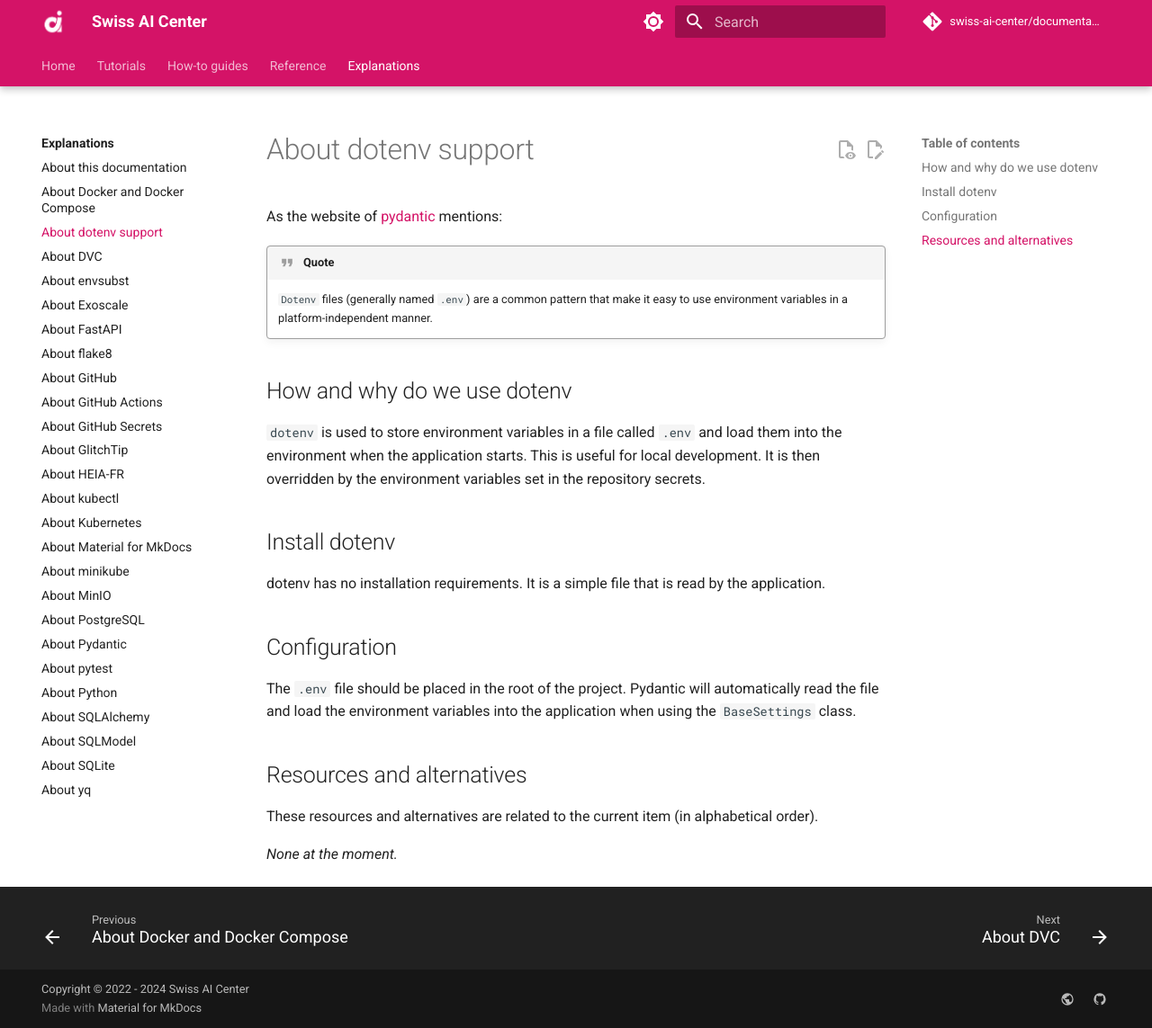
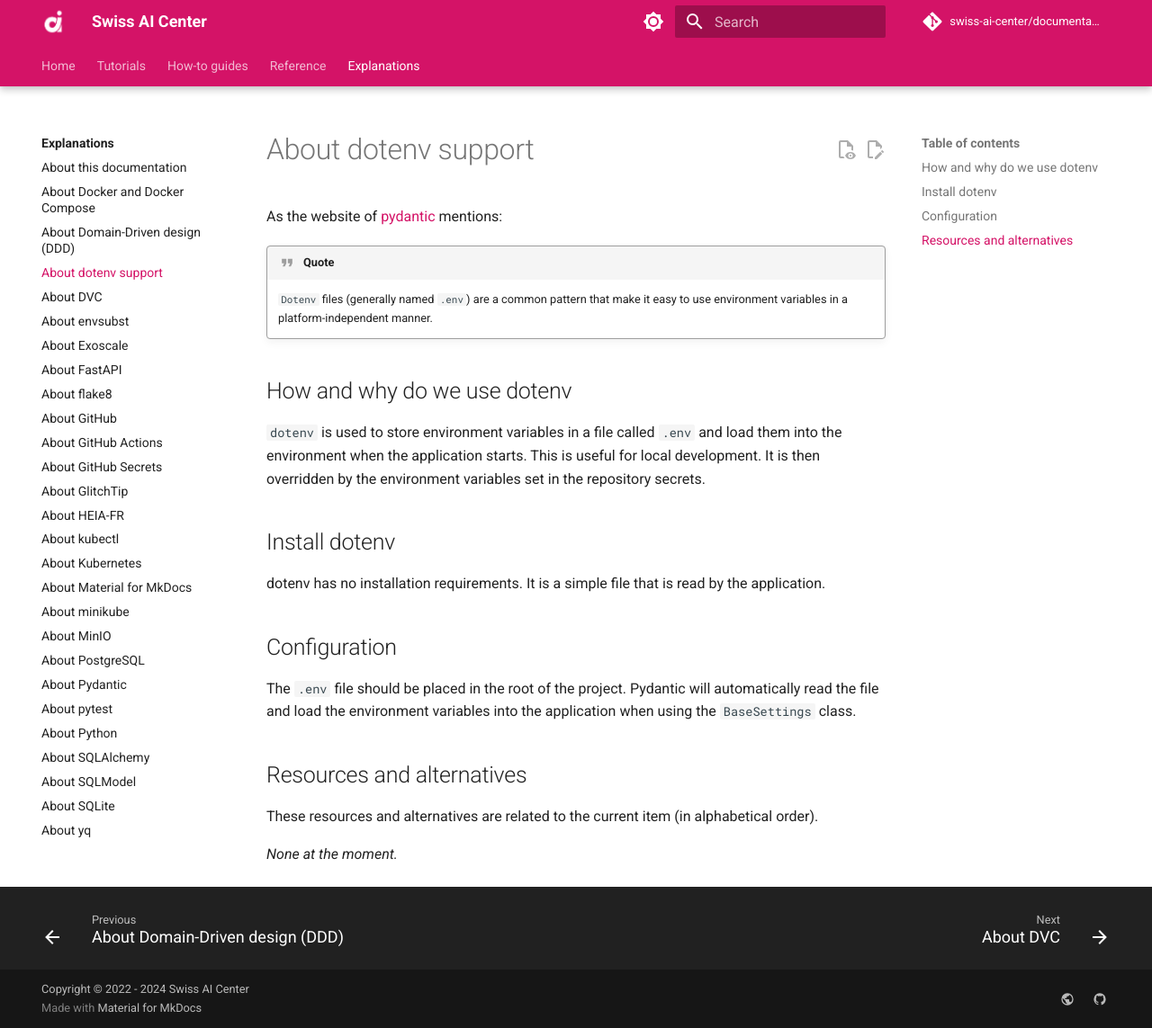
Before and after one commit to swiss-ai-center/documentation, an MkDocs documentation site: the page built from docs/explanations/about-dotenv-support.md, in a window 1280 px wide and 1143 px high. Shown: the whole window at 90% size. Built offline with MkDocs 1.6.1 and Material for MkDocs 9.7.7, drawn with Linux system fonts in a browser that asks for light colours; comment, search, counter and statistics services are not loaded; part of the change alters nothing that is shown.

Commit message:
Added DDD docs (#57)
Co-authored-by: Ludovic Delafontaine <ludovic.delafontaine@gmail.com>

```diff
--- /dev/null
+++ b/docs/explanations/about-domain-driven-design.md
@@ -0,0 +1,26 @@
+# About Domain-Driven design (DDD)
+
+As [Wikipedia](https://en.wikipedia.org/wiki/Domain-driven_design) mentions:
+
+!!! quote
+
+    Domain-driven design (DDD) is a major software design approach, focusing on
+    modeling software to match a domain according to input from that domain's
+    experts.
+
+## How and why do we use Domain-Driven design
+
+Domain-Driven design is used to model the software according to the domain's
+experts' input. This is useful to ensure that the software is aligned with the
+domain's requirements and that the software is easy to understand and maintain.
+
+## Configuration
+
+_None._
+
+## Resources and alternatives
+
+These resources and alternatives are related to the current item (in
+alphabetical order).
+
+_None at the moment._
--- a/mkdocs.yml
+++ b/mkdocs.yml
@@ -65,6 +65,7 @@ nav:
       - explanations/index.md
       - About this documentation: explanations/about-this-documentation.md
       - About Docker and Docker Compose: explanations/about-docker-and-docker-compose.md
+      - About Domain-Driven design (DDD): explanations/about-domain-driven-design.md
       - About dotenv support: explanations/about-dotenv-support.md
       - About DVC: explanations/about-dvc.md
       - About envsubst: explanations/about-envsubst.md
```
